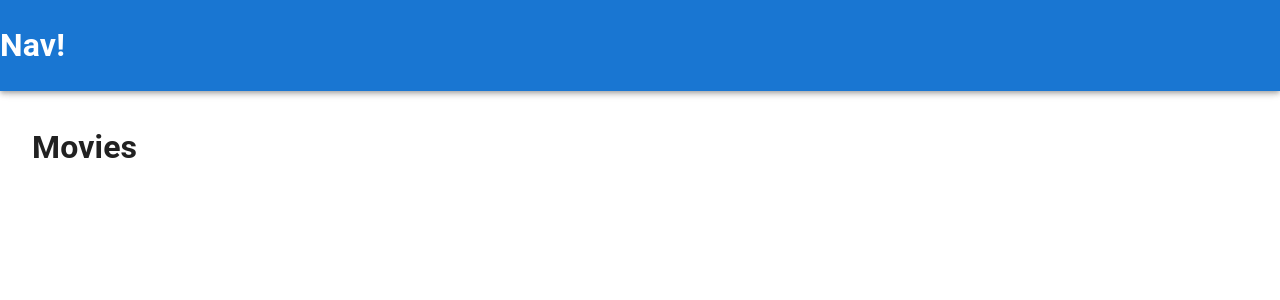
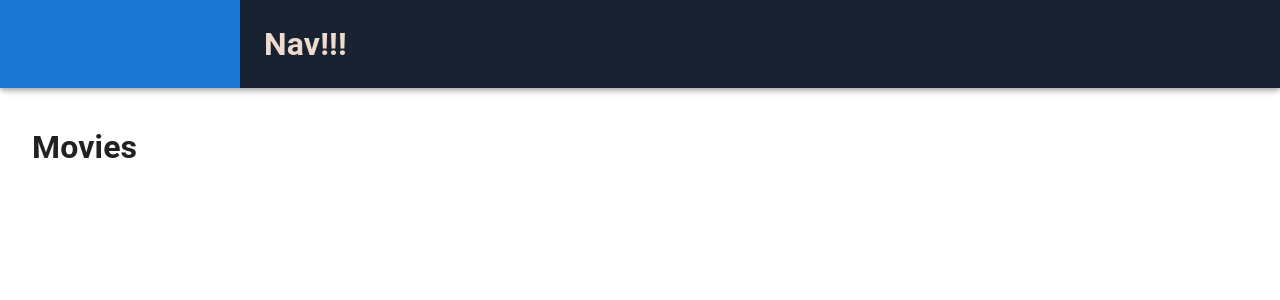
Before and after one commit to chriswu8/2800-202210-BBY24, a React (Create React App) app in the folder OneDrive/Desktop/filmpire_cw/: page / in a window 1280 px wide. Shown: the top 300 px of the page. Built offline with nearby package versions, Linux system fonts and the light colour scheme.

Commit message:
styled the Toolbar

```diff
--- a/OneDrive/Desktop/filmpire_cw/src/components/NavBar/NavBar.jsx
+++ b/OneDrive/Desktop/filmpire_cw/src/components/NavBar/NavBar.jsx
@@ -2,13 +2,17 @@ import React from 'react';
 import { AppBar, Avatar, Button, Drawer, IconButton, Toolbar } from '@mui/material';
 import { AccountCircle, Brightness4, Brightness7, Menu } from '@mui/icons-material';
 import { Link } from 'react-router-dom';
+import useStyles from './styles';
 
 const NavBar = () => {
-  console.log('movie info');
+  const classes = useStyles();
+
   return (
     <>
-      <AppBar>
-        <h1>Nav!</h1>
+      <AppBar position="fixed">
+        <Toolbar className={classes.toolbar}>
+          <h1>Nav!!!</h1>
+        </Toolbar>
       </AppBar>
     </>
   );
--- /dev/null
+++ b/OneDrive/Desktop/filmpire_cw/src/components/NavBar/styles.js
@@ -0,0 +1,13 @@
+import { makeStyles } from '@mui/styles';
+
+export default makeStyles(() => ({
+  toolbar: {
+    height: '88px',
+    display: 'flex',
+    justifyContent: 'space-between',
+    marginLeft: '240px',
+    color: '#eddbcd',
+    backgroundColor: '#192231',
+  },
+
+}));
```
